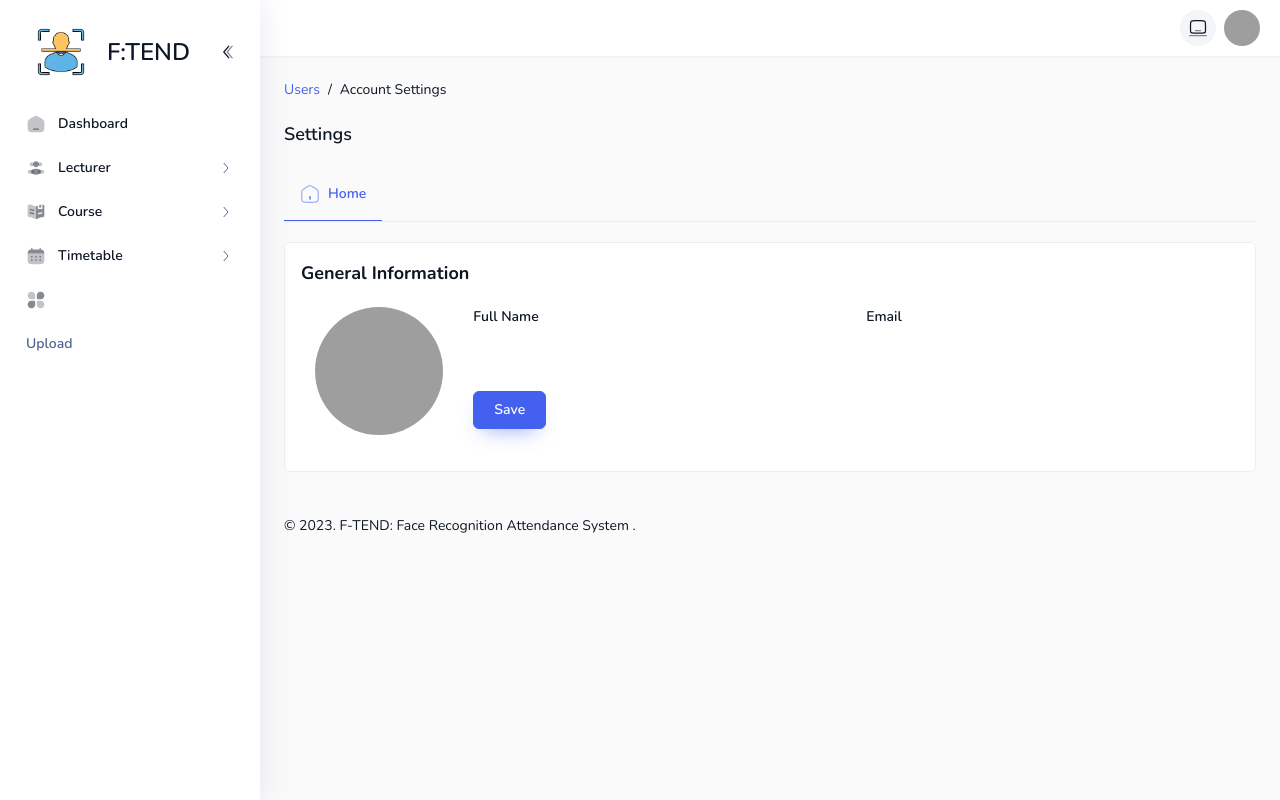
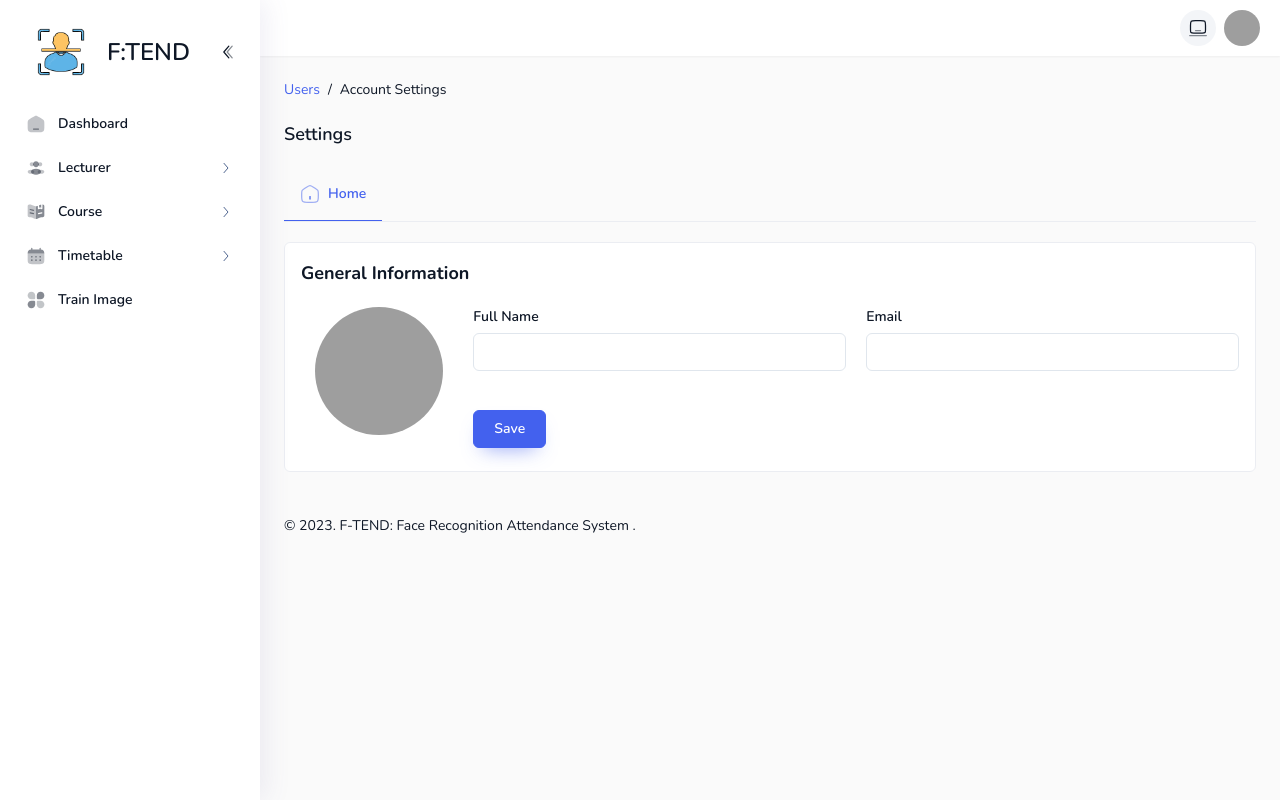
Before and after one commit to faizaiman/FaceRecognition, a Django app: page /profile/ in a window 1280 px wide. Run offline with Django 4.2, Linux system fonts and the light colour scheme; the visitor is signed in with stand-in values (Sample User, id 1); parts of the project's set-up code (start-up, migrations or seed data) failed here and were passed over; some libraries are stand-ins or nearby versions; grey boxes are pictures that could not be loaded.

Commit message:
change sidebar

```diff
--- a/main/templates/components/common/sidebar.html
+++ b/main/templates/components/common/sidebar.html
@@ -154,7 +154,8 @@
                 {%if  request.user.is_superuser%}
 
                 <li class="menu nav-item">
-                    <a href="/index" class="nav-link group">
+
+                    <a href="/train" class="nav-link group">
                          <div class="flex items-center">
                              <svg class="group-hover:!text-primary" width="20" height="20" viewBox="0 0 24 24" fill="none" xmlns="http://www.w3.org/2000/svg">
 
@@ -173,11 +174,19 @@
                                 {% comment %} <a href="/upload"> {% endcomment %}
 
 
-                             {% comment %} <span class="ltr:pl-3 rtl:pr-3 text-black dark:text-[#506690] dark:group-hover:text-white-dark">Upload Test</span> {% endcomment %}
+                             <span class="ltr:pl-3 rtl:pr-3 text-black dark:text-[#506690] dark:group-hover:text-white-dark">Train Image</span>
                             {% comment %} </a> {% endcomment %}
-                            </div>
+                            {% comment %} <button type="submit" onclick="location.href='{% url 'train' %}'" name='uploadbtn'>Upload</button> {% endcomment %}
+
+                        </div>
                      </a>
-                     <button type="submit" onclick="location.href='{% url 'train' %}'" name='uploadbtn'>Upload</button>
+
+
+
+                        {% comment %} <span class="ltr:pl-3 rtl:pr-3 text-black dark:text-[#506690] dark:group-hover:text-white-dark">Upload Test</span> {% endcomment %}
+                       {% comment %} </a> {% endcomment %}
+
+
                  </li>
                  {% endif%}
 
--- a/main/templates/users/accountSetting.html
+++ b/main/templates/users/accountSetting.html
@@ -42,12 +42,12 @@
 
                                 <div>
                                     <label for="name">Full Name</label>
-                                    {% comment %} <input id="name" type="text" placeholder="{{user_form.username}}" class="form-input" /> {% endcomment %}
+                                    <input id="name" type="text" placeholder="{{user_form.username}}" class="form-input" />
 
                                 </div>
                                 <div>
                                     <label for="email">Email</label>
-                                    {% comment %} <input id="email" type="email" placeholder="{{user_form.email}}" class="form-input" /> {% endcomment %}
+                                    <input id="email" type="email" placeholder="{{user_form.email}}" class="form-input" />
 
                                 </div>
 
```
Also changed, not shown: 1 other file.
